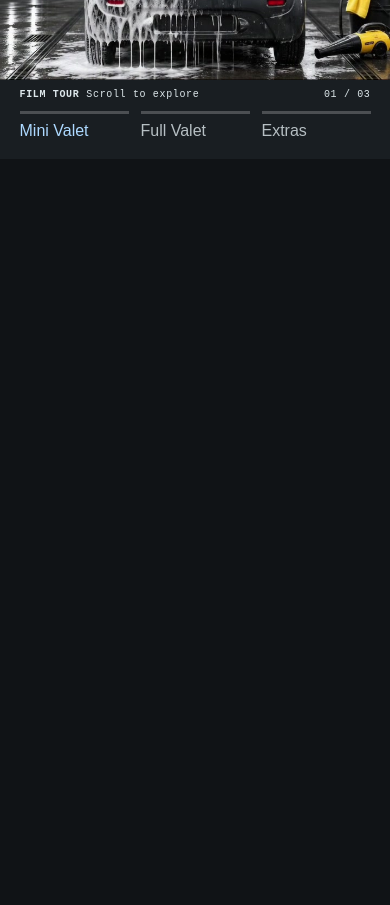
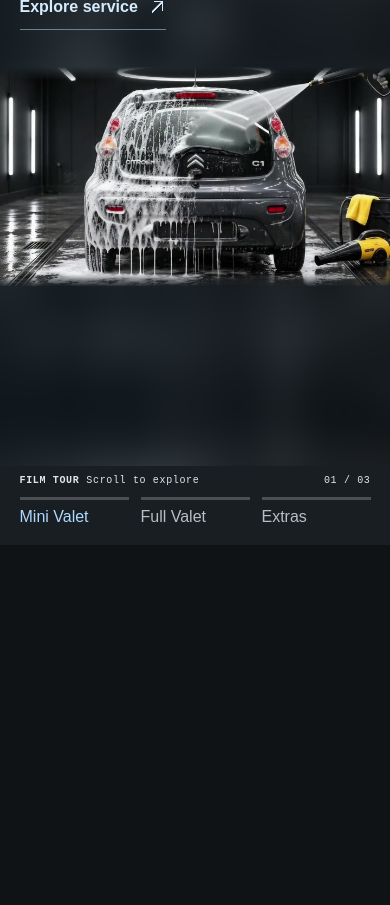
Before and after one commit to denisgigant-design/car-detailing, a plain HTML site: page demo/index.html in a window 390 px wide. Shown: the part 357-1262 px from the top of the page. Drawn offline with Linux system fonts and the light colour scheme.

Commit message:
Fill the tour viewport and scale lettering to the station

```diff
--- a/demo/app.js
+++ b/demo/app.js
@@ -134,6 +134,7 @@ function startTour() {
       title.textContent = chapter.name;
       $('#station-label').textContent = chapter.label;
       still.src = chapter.image;
+      $('.tour-scene').style.setProperty('--station-image', 'url("'+chapter.image+'")');
       still.alt = chapter.alt;
       buttons.forEach((b,i) => { if (i===index) b.setAttribute('aria-current','step'); else b.removeAttribute('aria-current'); });
     }
--- a/demo/style.css
+++ b/demo/style.css
@@ -16,17 +16,22 @@ h1,h2,h3{font-weight:550;letter-spacing:-.055em;line-height:1.04}h1{font-size:cl
 .tour-travel { height:2250px; pointer-events:none; }
 .tour-scene {
   display:grid; grid-template-columns:45% 55%; align-items:center;
-  min-height:clamp(280px,66svh,780px); position:relative; overflow:hidden;
+  min-height:calc(100vh - 82px); min-height:calc(100svh - 82px); position:relative; overflow:hidden; isolation:isolate;
   background:radial-gradient(ellipse at 60% 20%,#2d3e48 0,transparent 58%),linear-gradient(120deg,#0d1218,#18242c 55%,#090c0e);
+}
+.tour-scene::before {
+  content:''; position:absolute; inset:-45px; z-index:-1;
+  background:linear-gradient(90deg,#0d151af5,#111b23ad 48%,#151c2280),var(--station-image,url('rinse.jpg')) center / cover;
+  filter:blur(20px);
 }
 .station-copy { padding:2rem 0 2rem 4vw; min-width:0; overflow:hidden; }
 .station-copy .eyebrow { margin-bottom:1rem; }
 .station-title { transform-origin:left center; transform:translateX(var(--shift,0%)) scale(var(--zoom,1)); opacity:var(--ink,1); margin:0 0 1.15rem; }
-.station-title a { display:inline-block; padding:.04em .04em .12em 0; font:italic 500 clamp(54px,9vw,175px)/.93 Georgia,serif; letter-spacing:-.08em; color:rgba(185,222,250,.84); -webkit-text-stroke:.6px #dcefff; }
+.station-title a { display:inline-block; padding:.04em .04em .12em 0; font:italic 500 clamp(54px,12vw,235px)/.93 Georgia,serif; letter-spacing:-.08em; color:rgba(185,222,250,.84); -webkit-text-stroke:.6px #dcefff; }
 .station-title:focus-within { opacity:1; transform:none; }
 .station-service,.polish-link { display:inline-flex; gap:.7em; align-items:center; min-height:44px; font-weight:650; }
 .station-service { color:#d5ecff; border-bottom:1px solid #6b8190; }
-.film-plane { position:relative; width:100%; aspect-ratio:720 / 406; }
+.film-plane { position:relative; width:100%; aspect-ratio:720 / 406; -webkit-mask-image:linear-gradient(90deg,transparent,#000 5%); mask-image:linear-gradient(90deg,transparent,#000 5%); }
 .film-plane img,.film-plane video { position:absolute; inset:0; width:100%; height:100%; object-fit:contain; }
 .film-plane video[hidden] { display:none; }
 .arrow { display:inline-block; position:relative; width:.72em; height:.72em; margin-inline:.16em; background:linear-gradient(-45deg,transparent 44%,currentColor 45% 56%,transparent 57%); }
@@ -113,15 +118,20 @@ h1,h2,h3{font-weight:550;letter-spacing:-.055em;line-height:1.04}h1{font-size:cl
 .tour-toolbar { padding-bottom:max(10px,env(safe-area-inset-bottom)); }
 .tour-stages button { min-height:44px; }
 @media (max-width:760px) and (orientation:portrait) {
-  .tour-scene { grid-template-columns:1fr; min-height:0; }
-  .station-copy { padding:1.3rem 5vw .6rem; }
+  .tour-scene { grid-template-columns:1fr; align-content:center; gap:1.75rem; }
+  .tour-scene::before {
+  content:''; position:absolute; inset:-45px; z-index:-1;
+  background:linear-gradient(90deg,#0d151af5,#111b23ad 48%,#151c2280),var(--station-image,url('rinse.jpg')) center / cover;
+  filter:blur(20px);
+}
+.station-copy { padding:1.3rem 5vw .6rem; }
   .station-title { margin:0; }
   .station-title a { font-size:clamp(50px,14vw,100px); }
   .station-copy .eyebrow { margin-bottom:.45rem; }
-  .film-plane { width:100%; }
+  .film-plane { width:100%; -webkit-mask-image:linear-gradient(0deg,transparent,#000 6%,#000 94%,transparent); mask-image:linear-gradient(0deg,transparent,#000 6%,#000 94%,transparent); }
 }
 @media (orientation:landscape) and (max-height:550px) {
-  .tour-scene { min-height:0; }
+  .tour-scene { min-height:calc(100svh - 82px); }
   .film-plane { max-height:55svh; }
   .station-copy { padding-block:.5rem; }
   .station-title a { font-size:8vw; }
```
